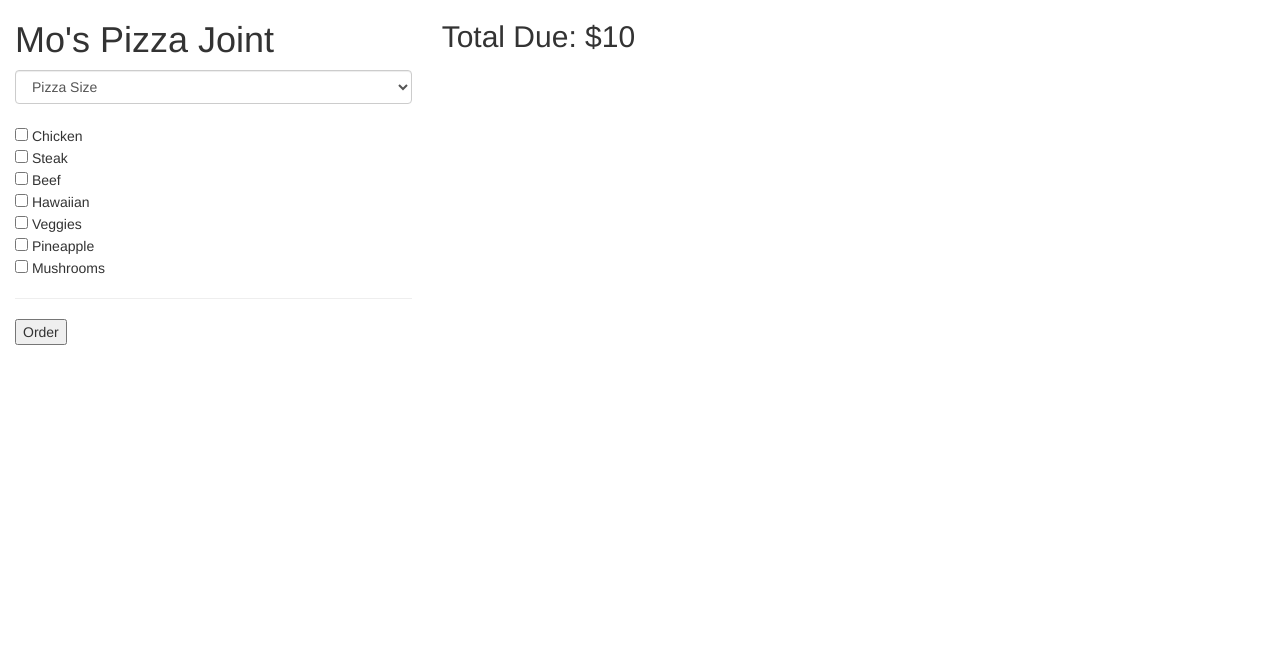
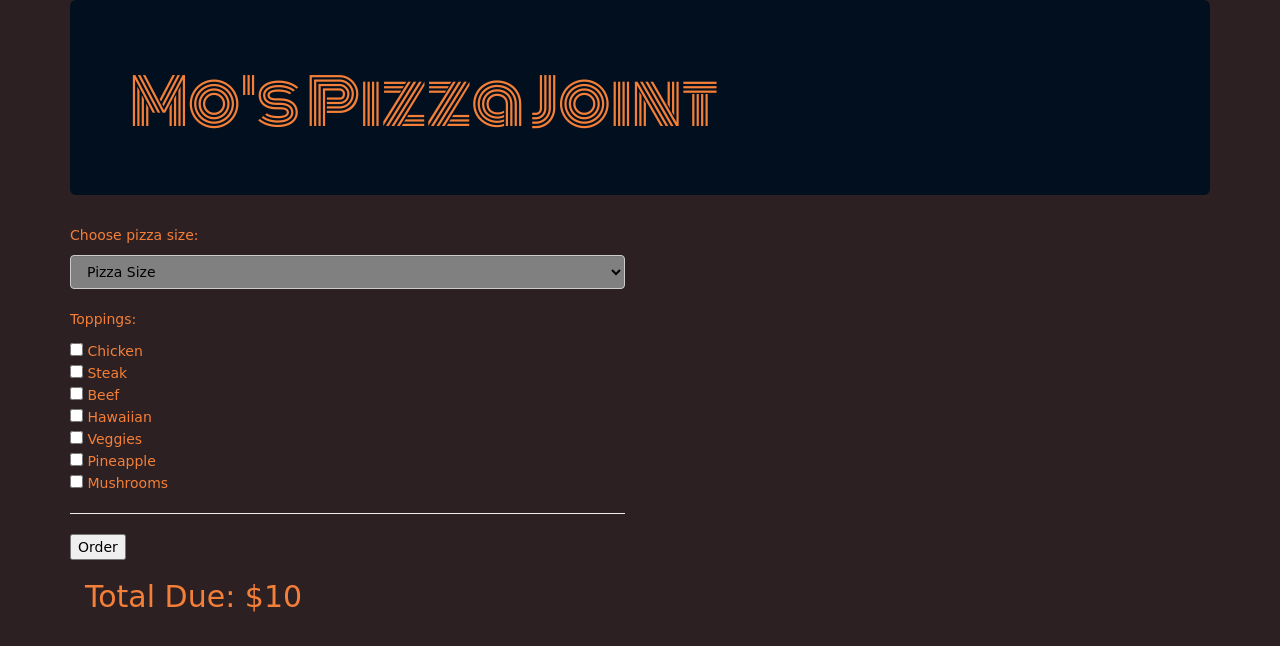
Before and after one commit to mwarsame9/pizza-shop, a plain HTML site: page index.html in a window 1280 px wide. Both pictures are taken after a click on the button "Order". Drawn offline with Linux system fonts and the light colour scheme; a web font is replaced by a local one.

Commit message:
add css styling and clean up.

```diff
--- a/css/styles.css
+++ b/css/styles.css
@@ -1,3 +1,23 @@
 #order {
   display: none;
 }
+
+body {
+  font-family: 'Fredericka the Great', cursive;
+  background-color: #2C2023;
+  color: #F47F38;
+}
+
+.jumbotron {
+  font-family: 'Monoton', cursive;
+  background-color: #010F1E;
+}
+
+.pizzaSize {
+  color: black;
+  background-color: gray;
+}
+
+#submit {
+  color: black;
+}
--- a/index.html
+++ b/index.html
@@ -1,6 +1,7 @@
 <!DOCTYPE html>
 <html>
   <head>
+    <link href="https://fonts.googleapis.com/css?family=Fredericka+the+Great|Monoton" rel="stylesheet">
     <link href="css/bootstrap.css" rel="stylesheet" type="text/css">
     <link href="css/styles.css" rel="stylesheet" type="text/css">
     <script src="js/jquery-3.2.0.js"></script>
@@ -8,8 +9,13 @@
     <title>Pizza Joint</title>
   </head>
   <body>
-     <div class="col-sm-4 addtoppings">
+    <div class="container">
+      <div class="jumbotron">
         <h1>Mo's Pizza Joint</h1>
+      </div>
+      <div class="row">
+        <div class="col-md-6">
+          <p>Choose pizza size:</p>
           <select class="form-control pizzaSize">
             <option selected="selected" disabled>Pizza Size</option>
             <option value="Small">Small</option>
@@ -17,6 +23,7 @@
             <option value="Large">Large</option>
           </select>
           <br>
+          <p>Toppings:</p>
           <input type="checkbox" name="pizza-toppings" value="Chicken"> Chicken<br>
           <input type="checkbox" name="pizza-toppings" value="Steak"> Steak<br>
           <input type="checkbox" name="pizza-toppings" value="Beef"> Beef<br>
@@ -27,9 +34,10 @@
           <hr>
           <button id="submit" type="button">Order</button>
         </div>
+      </div>
 
-     <div id="totalDue" class="col-sm-4">
-
+      <div id="totalDue" class="col-md-6">
+      </div>
 
     </div>
 </body>
--- a/js/scripts.js
+++ b/js/scripts.js
@@ -1,4 +1,4 @@
-// Business Logic
+// --Back end logic--
 
 function Order(pizzaSize, meatTopping, nonMeatTopping, customerOrder) {
   this.pizzaSize = pizzaSize;
@@ -22,22 +22,19 @@ Order.prototype.totalOrderCost = function() {
   return pizzaCost;
 };
 
-// Pizza.prototype.Pizzacost = function() {
-//   var totalPrice = this.pizzaToppings.length;
-//   this.cost += totalPrice;
-// };
+Pizza.prototype.toppingsCost = function() {
+  var totalPrice = this.pizzaToppings.length;
+  this.cost += totalPrice;
+};
 
 var pizzaOrder = new Order();
 
 
-// User Logic
+// --Front end Logic--
 $("document").ready(function() {
   $("#submit").click(function(event) {
     event.preventDefault();
-
-
   });
-
 
   $("button#submit").click(function() {
     var pizzasize = $("select#pizzasize").val();
@@ -48,30 +45,17 @@ $("document").ready(function() {
       newpizza.pizzaToppings.push(newtoppings);
     });
 
-    // newpizza.Pizzacost();
-
+    newpizza.toppingsCost();
 
     pizzaOrder.customerOrder.push(newpizza);
     var total = pizzaOrder.totalOrderCost();
 
-    updateOrder(total);
+    finalCost(total);
 
-    $("#totalDue").show();
   });
 
 });
-
-
-function updateOrder(pizzaCost) {
-  $("#totalDue").empty();
-  var itemnum = 0;
-  var toppings;
-  $("#totalDue").append()
-  // for (var itemindex = 0; itemindex < pizzaOrder.customerOrder.length; itemindex += 1) {
-  //   itemnum += 1;
-  // };
-
+function finalCost(pizzaCost) {
   $("#totalDue").append("<h2>Total Due: $" + pizzaCost + "</h2>");
 
-
 };
```
Lines whose indentation alone changed are shown as unchanged.
